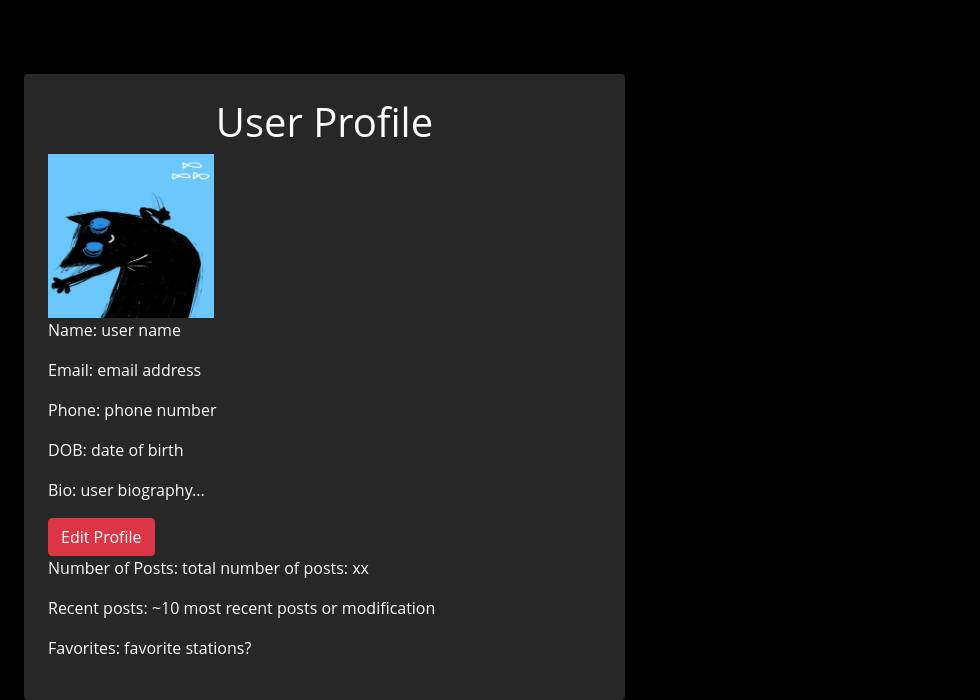
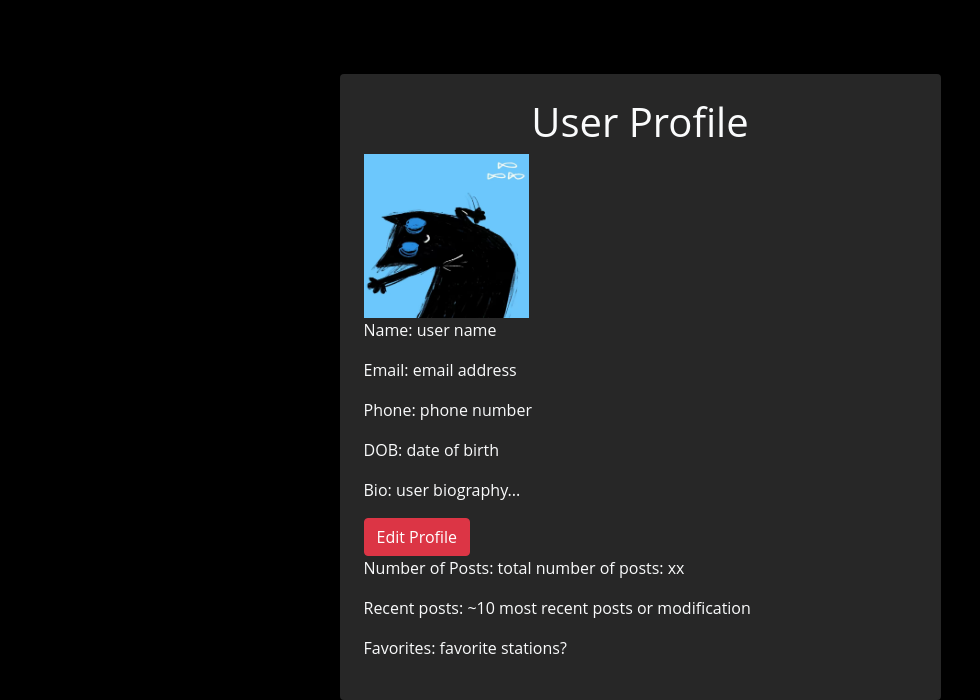
Before and after one commit to Lingwan-Peng/CITS3403-Project, a Flask app: page /profile in a window 1280 px wide. Shown: the part 100-800 px from the top of the page, without its empty margins (0-980 px from the left). Run offline with Flask 3, Linux system fonts and the light colour scheme.

Commit message:
set the navbar to always be on top, fixed userProfile not centred problem.

```diff
--- a/app/static/navbar.css
+++ b/app/static/navbar.css
@@ -11,6 +11,7 @@ h1 {
     height: 100px;
     display: flex;
     align-items: center; /* Align items vertically in the navbar */
+    z-index: 1000;
 }
 .navbar ul {
     display: flex;
--- a/app/templates/userProfile.html
+++ b/app/templates/userProfile.html
@@ -12,7 +12,7 @@
 
 <!-- change links or content later for back-end part -->
 <div class="container-fluid pt-4 px-4">
-    <div class="row g-4">
+    <div class="row justify-content-md-center">
         <div class="col-sm-12 col-xl-6">
             <div id="mainContent" class="rounded h-100 p-4">
                 <h1>User Profile</h1>
```
